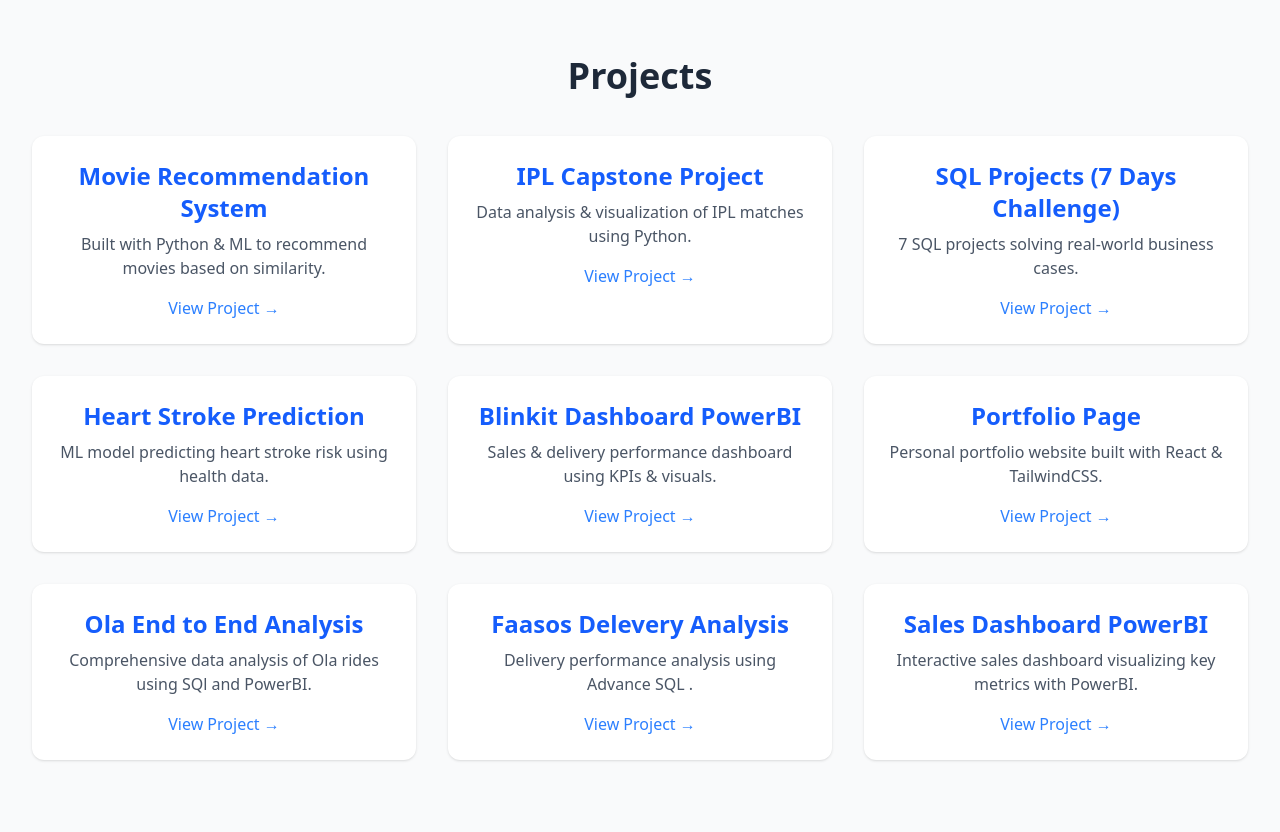
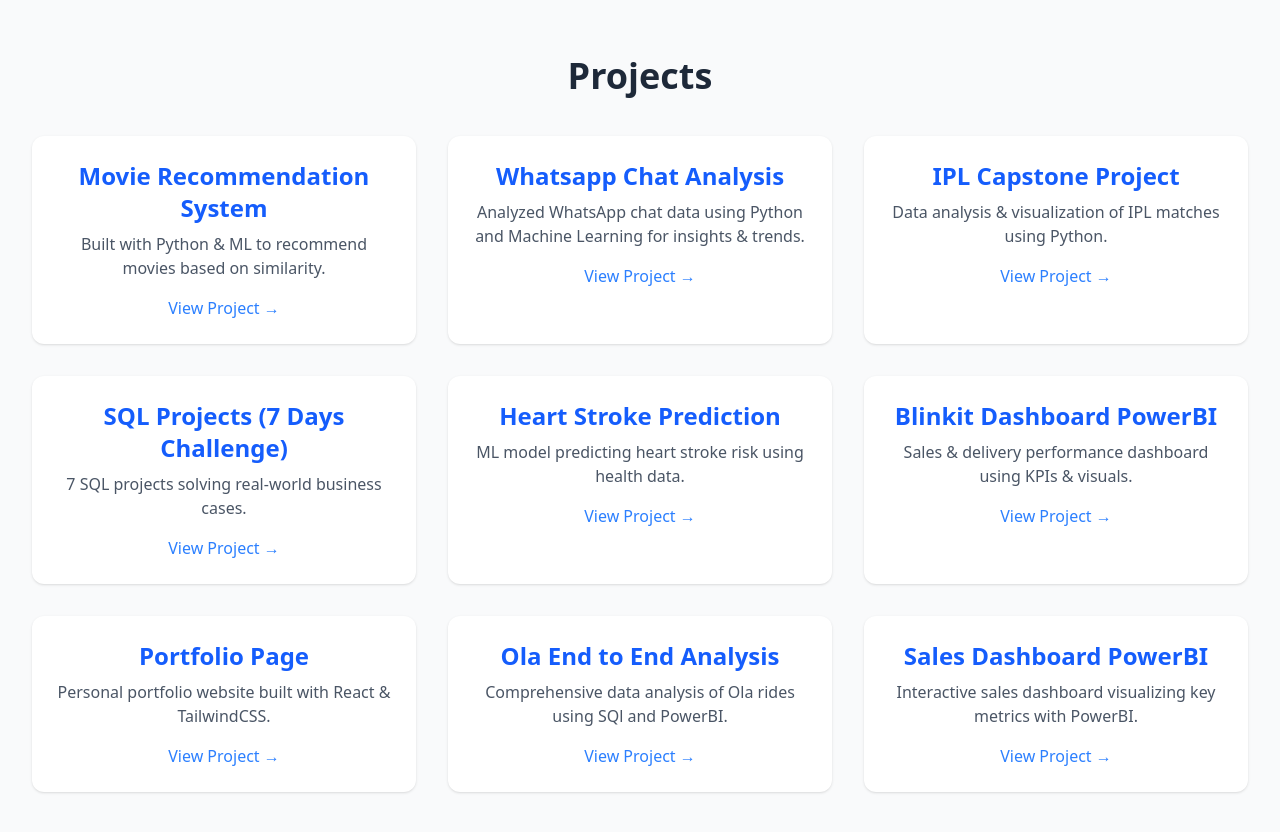
Before and after one commit to kartikkumar82/Portfolio, a React (Vite) app: page / in a window 1280 px wide. Shown: the part 1380-2212 px from the top of the page. Built offline with nearby package versions, Linux system fonts and the light colour scheme.

Commit message:
update in projects

```diff
--- a/src/components/Contact.jsx
+++ b/src/components/Contact.jsx
@@ -38,7 +38,6 @@
         <div
         name = 'contact'
         method = 'POST'
-        data-netlify = 'true'
         className="md:w-1/2 bg-gray-50 rounded-2xl p-6 shadow-lg">
           <form
 
--- a/src/components/Hero.jsx
+++ b/src/components/Hero.jsx
@@ -11,7 +11,11 @@
         <a href="#projects" className="px-6 py-3 bg-blue-600 text-white rounded-lg shadow hover:bg-blue-700">
           View Projects
         </a>
-        <a href="/resume.pdf" className="px-6 py-3 border border-blue-600 text-blue-600 rounded-lg hover:bg-blue-50">
+        <a
+          href="/Kartik3.pdf"
+          className="px-6 py-3 border border-blue-600 text-blue-600 rounded-lg hover:bg-blue-50"
+          download
+        >
           Download Resume
         </a>
       </div>
--- a/src/components/Projects.jsx
+++ b/src/components/Projects.jsx
@@ -5,6 +5,11 @@
     title: "Movie Recommendation System",
     desc: "Built with Python & ML to recommend movies based on similarity.",
     link: "https://github.com/kartikkumar82/movie_recommender_system",
+  },
+  {
+    title: "Whatsapp Chat Analysis",
+    desc: "Analyzed WhatsApp chat data using Python and Machine Learning for insights & trends.",
+    link: "https://whatsappchatanalyzer-ztivqdmu3pzimjz6eysd6b.streamlit.app/",
   },
   {
     title: "IPL Capstone Project",
@@ -36,11 +41,7 @@
     desc: "Comprehensive data analysis of Ola rides using SQl and PowerBI.",
     link: "https://github.com/kartikkumar82/Ola_Data_Analysis_Project",
   },
-  {
-    title: "Faasos Delevery Analysis",
-    desc: "Delivery performance analysis using Advance SQL .",
-    link: "https://github.com/kartikkumar82/faasos_delivery_analysis_sql",
-  },
+
   {
     title: "Sales Dashboard PowerBI",
     desc: "Interactive sales dashboard visualizing key metrics with PowerBI.",
```
